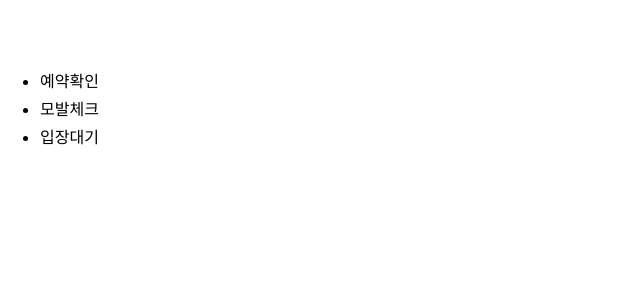
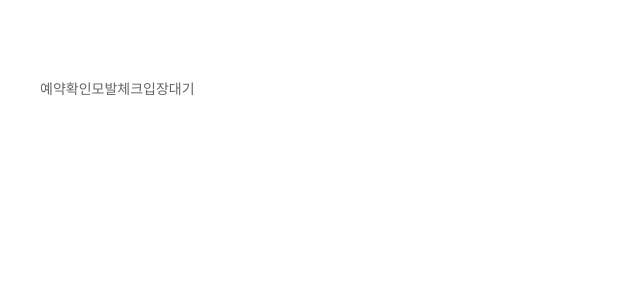
Before and after one commit to DaeHyunHwang/newTorsoProject, a React (Create React App) app: page / in a window 1280 px wide. Shown: the top 300 px of the page, without its empty margins (0-640 px from the left). Built offline with nearby package versions, Linux system fonts and the light colour scheme.

Commit message:
Update App.css

```diff
--- a/src/App.css
+++ b/src/App.css
@@ -66,6 +66,15 @@
   outline: none;
 }
 
+.tabList > li{
+  display: table-cell;
+  height: 40px;
+  color: #666;
+  font-size: 0.875rem;
+  text-algin: center;
+  vertical-align: middle;
+}
+
 @keyframes App-logo-spin {
   from {
     transform: rotate(0deg);
```
